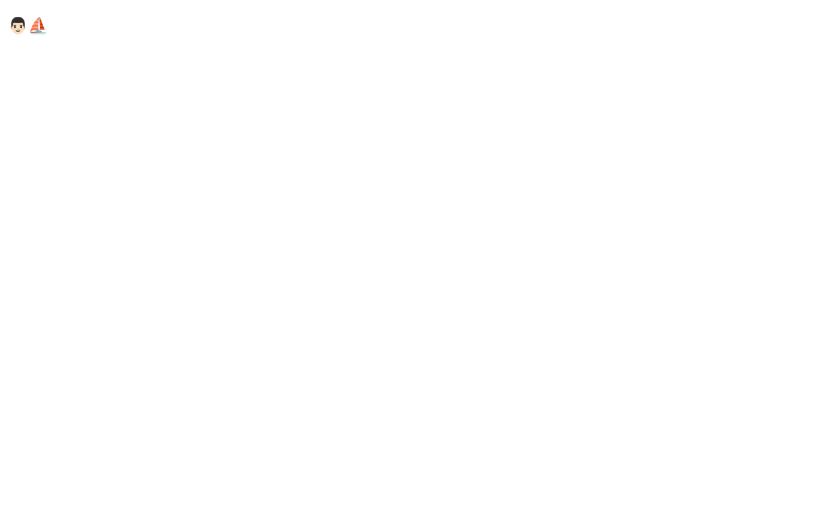
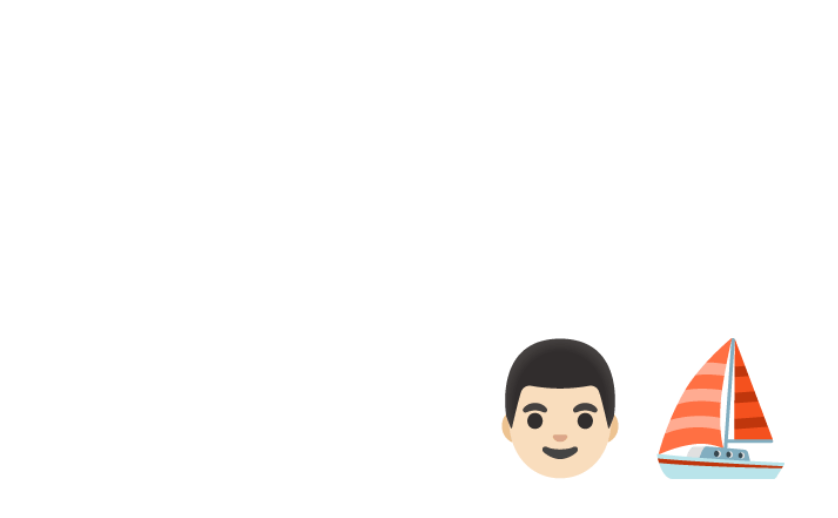
Before and after one commit to martymcguire/matt.yachts, a plain HTML site: page index.html in a window 1280 px wide. Shown: the whole page, without its empty margins (0-838 px from the left). Drawn offline with Linux system fonts and the light colour scheme.

Commit message:
style those emojos

```diff
--- a/index.html
+++ b/index.html
@@ -3,6 +3,14 @@
 <head>
   <meta charset="utf-8">
   <title>👨🏻⛵</title>
+  <style>
+    body {
+      min-height: 100vh;
+      display: grid;
+      place-items: center;
+      font-size: 10vw;
+    }
+  </style>
 </head>
 <body>
 <p>👨🏻⛵</p>
```
